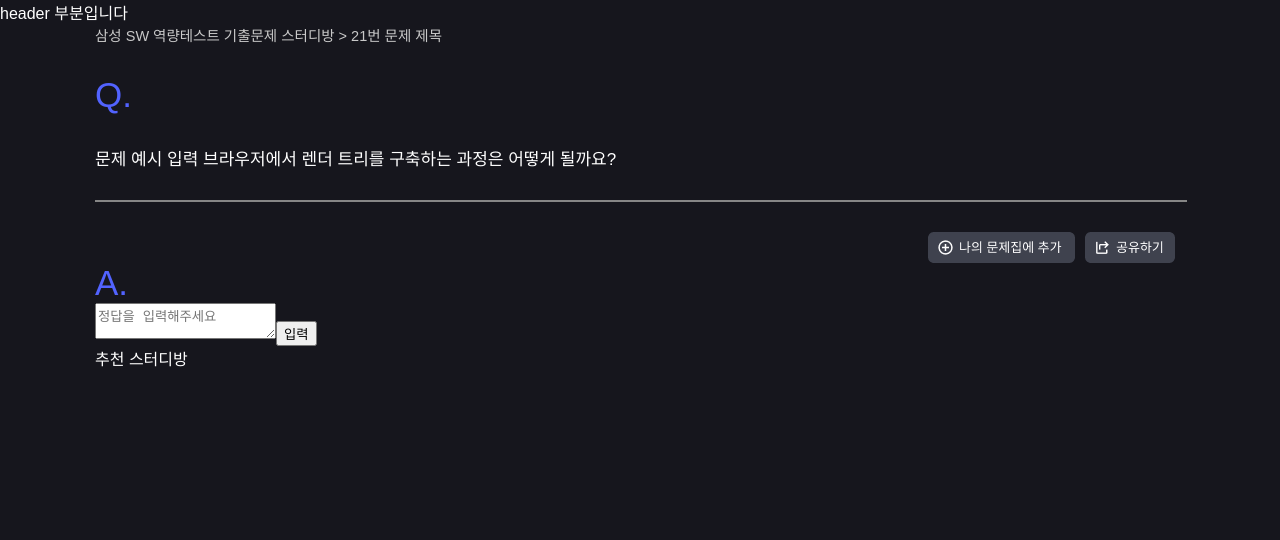
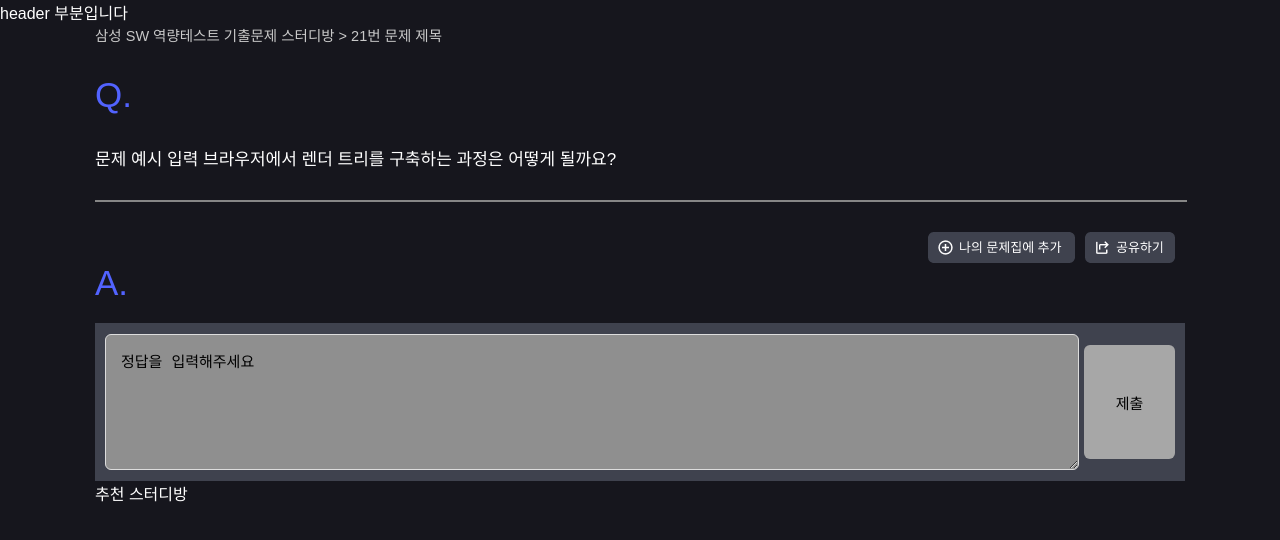
Before and after one commit to QuizUpWebProject/front, a React (Create React App) app: page /study/1/worklistid in a window 1280 px wide. Shown: the top 540 px of the page. Built offline with nearby package versions, Linux system fonts and the light colour scheme.

Commit message:
design: answerBox UI 구현 #17

```diff
--- a/src/pages/StudyWork.jsx
+++ b/src/pages/StudyWork.jsx
@@ -16,10 +16,10 @@ const StudyWork = () => {
         <Img src={ShareBtn} alt="share" />
       </Buttons>
       <Answer>A.</Answer>
-      <div>
-        <textarea placeholder="정답을 입력해주세요" type="text-area" />
-        <button>입력</button>
-      </div>
+      <ABox>
+        <ATextArea placeholder="정답을 입력해주세요" type="text-area" />
+        <AButton>제출</AButton>
+      </ABox>
       <div>추천 스터디방</div>
     </Wrapper>
   );
@@ -73,3 +73,42 @@ const Answer = styled.div`
   font-size: 35px;
   font-weight: 400;
 `;
+
+const ABox = styled.div`
+  width: 1090px;
+  height: 158px;
+  background-color: #3f424e;
+  display: flex;
+  align-items: center;
+  text-align: center;
+  margin-top: 20px;
+`;
+
+const ATextArea = styled.textarea`
+  flex: 1;
+  width: 958px;
+  height: 114px;
+  margin-right: 5px;
+  margin-left: 10px;
+  background-color: #8f8f8f;
+  border: 1px solid #dddddd;
+  border-radius: 6px;
+  padding: 10px;
+
+  &::placeholder {
+    font-size: 15px;
+    padding: 5px;
+    color: #000000;
+  }
+`;
+
+const AButton = styled.button`
+  width: 91px;
+  height: 114px;
+  border: none;
+  border-radius: 6px;
+  background-color: #a7a7a7;
+  font-size: 15px;
+  color: #000000;
+  margin-right: 10px;
+`;
```
